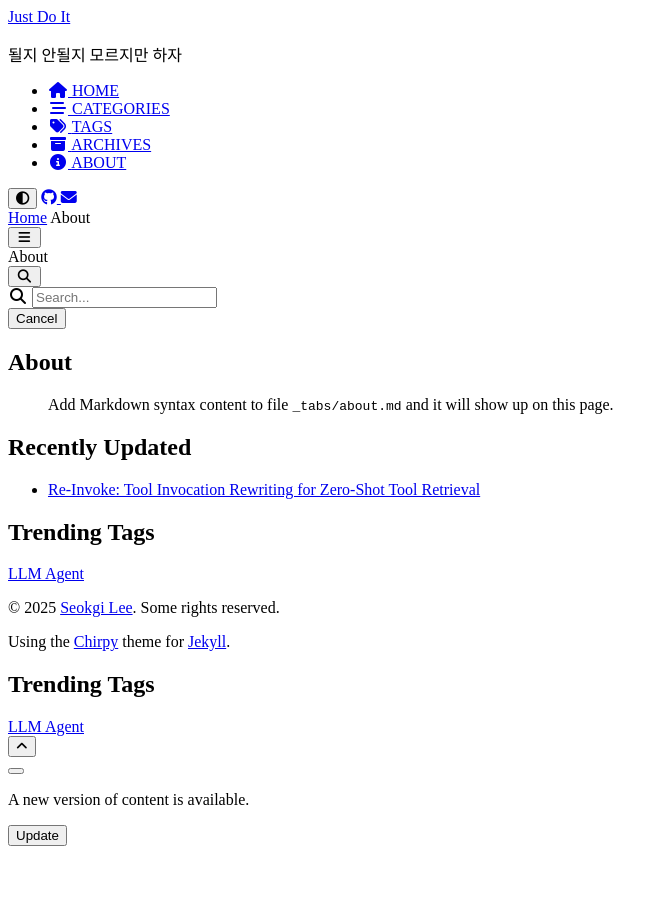
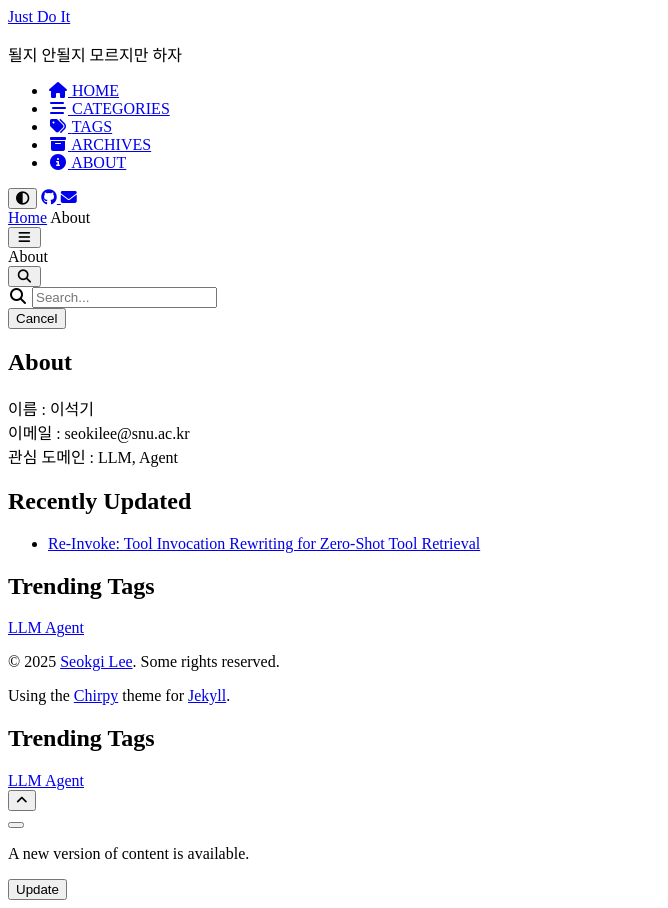
Before and after one commit to seokilee0412/seokilee0412.github.io, a Jekyll site: the page built from _tabs/about.md, in a window 1280 px wide. Shown: the whole page, without its empty margins (0-668 px from the left). Built offline with Jekyll 4.4.1, drawn with Linux system fonts in a browser that asks for light colours; cached includes are drawn as plain includes; nearby versions of some CDN libraries.

Commit message:
ReInvoke

```diff
--- a/_tabs/about.md
+++ b/_tabs/about.md
@@ -4,5 +4,6 @@ icon: fas fa-info-circle
 order: 4
 ---
 
-> Add Markdown syntax content to file `_tabs/about.md`{: .filepath } and it will show up on this page.
-{: .prompt-tip }
+이름 : 이석기
+이메일 : seokilee@snu.ac.kr
+관심 도메인 : LLM, Agent
```
